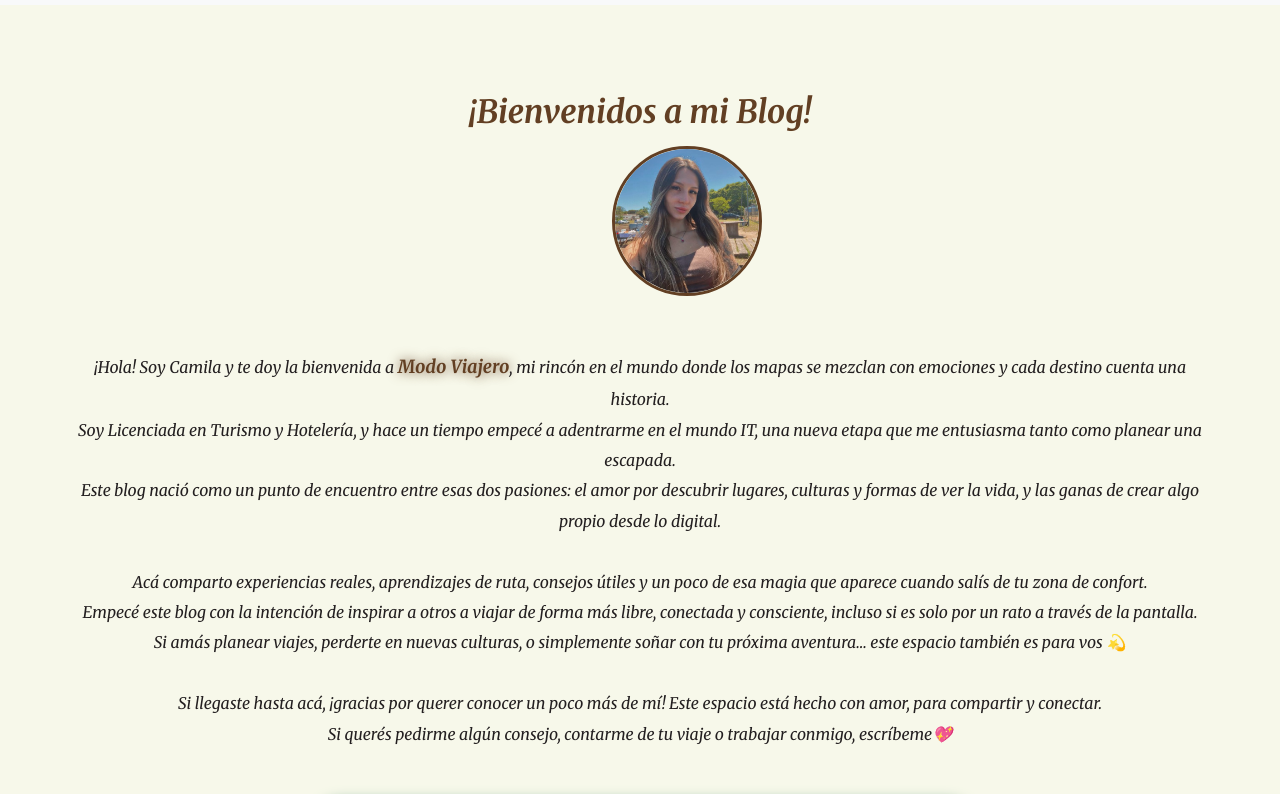
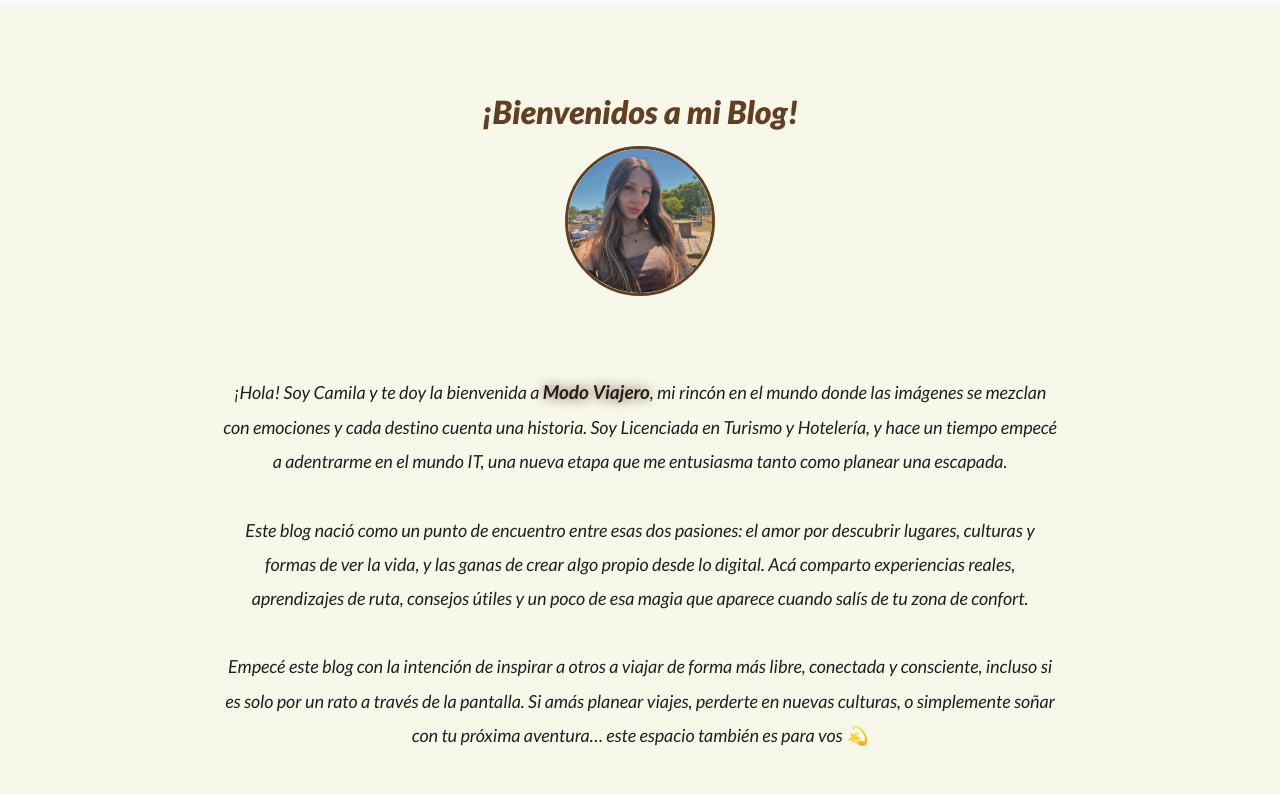
Before and after one commit to camivaldes5/travel-blog, a website: page Paginas/sobre-mi.html in a window 1280 px wide. Shown: the part 114-908 px from the top of the page. Drawn offline with nearby package versions, Linux system fonts and the light colour scheme.

Commit message:
Se suben cambios en sección Sobre Mi

```diff
--- a/Estilos/estilos.css
+++ b/Estilos/estilos.css
@@ -8,11 +8,6 @@
 
 header {
   grid-area: header;
-}
-
-.menu-navegacion {
-  background-color: #d8f0e4a9;
-  border: #623f23;
 }
 
 .menu-navegacion a {
@@ -156,11 +151,9 @@ main {
 /* SOBRE MI */
 
 .bienvenida {
-  font-family: "Merriweather", sans-serif;
-  font-weight: 700;
+  font-family: "Lato", sans-serif;
+  font-weight: 800;
   color: #623f23;
-  padding-left: 410px;
-  padding-right: 410px;
   margin-top: 88px;
   margin-bottom: 15px;
   font-style: italic;
@@ -169,22 +162,22 @@ main {
 
 .presentacion {
   margin-bottom: 50px;
-  font-family: "Merriweather", sans-serif;
+  margin-right: 220px;
+  margin-left: 220px;
+  font-family: "Lato", sans-serif;
   color: #231f20;
   font-weight: 400;
   font-style: italic;
   text-align: center;
-  margin-right: 70px;
-  margin-left: 70px;
-  font-size: medium;
+  font-size: 18px;
   line-height: 1.9;
 }
 
 #nombre {
   font-weight: 700;
-  color: #623f23;
-  font-family: "Merriweather", sans-serif;
-  font-size: 18px;
+  color: #231f20;
+  font-family: "Lato", sans-serif;
+  font-size: 19px;
   text-shadow: 0 0 12px #6d4d32;
 }
 
@@ -455,12 +448,19 @@ textarea {
   margin-bottom: 3rem;
 }
 
+.section__sobremi {
+  display: flex;
+  flex-direction: column;
+  align-items: center;
+  justify-content: center;
+  text-align: center;
+}
+
 .mi-foto {
   height: 150px;
   width: 150px;
   border-radius: 50%;
   margin-bottom: 30px;
-  margin-left: 612px;
   border-style: solid;
   border-color: #623f23;
   text-align: center;
--- a/Paginas/sobre-mi.html
+++ b/Paginas/sobre-mi.html
@@ -118,7 +118,7 @@
       </nav>
     </header>
     <main>
-      <section>
+      <section class="section__sobremi">
         <h2 class="bienvenida">¡Bienvenidos a mi Blog!</h2>
         <img
           src="/Imagenes/Sin título.jpg"
@@ -127,33 +127,28 @@
         /><br /><br />
         <p class="presentacion">
           ¡Hola! Soy Camila y te doy la bienvenida a
-          <span id="nombre">Modo Viajero</span>, mi rincón en el mundo donde los
-          mapas se mezclan con emociones y cada destino cuenta una historia.
-          <br />
+          <span id="nombre">Modo Viajero</span>, mi rincón en el mundo donde las
+          imágenes se mezclan con emociones y cada destino cuenta una historia.
           Soy Licenciada en Turismo y Hotelería, y hace un tiempo empecé a
           adentrarme en el mundo IT, una nueva etapa que me entusiasma tanto
-          como planear una escapada. <br />
+          como planear una escapada. <br /><br />
           Este blog nació como un punto de encuentro entre esas dos pasiones: el
           amor por descubrir lugares, culturas y formas de ver la vida, y las
-          ganas de crear algo propio desde lo digital. <br />
-          <br />
-
-          Acá comparto experiencias reales, aprendizajes de ruta, consejos
-          útiles y un poco de esa magia que aparece cuando salís de tu zona de
-          confort. <br />
+          ganas de crear algo propio desde lo digital. Acá comparto experiencias
+          reales, aprendizajes de ruta, consejos útiles y un poco de esa magia
+          que aparece cuando salís de tu zona de confort. <br /><br />
 
           Empecé este blog con la intención de inspirar a otros a viajar de
           forma más libre, conectada y consciente, incluso si es solo por un
-          rato a través de la pantalla. <br />
-
-          Si amás planear viajes, perderte en nuevas culturas, o simplemente
-          soñar con tu próxima aventura… este espacio también es para vos 💫
+          rato a través de la pantalla. Si amás planear viajes, perderte en
+          nuevas culturas, o simplemente soñar con tu próxima aventura… este
+          espacio también es para vos 💫
           <br /><br />
 
           Si llegaste hasta acá, ¡gracias por querer conocer un poco más de mí!
-          Este espacio está hecho con amor, para compartir y conectar.<br />
-          Si querés pedirme algún consejo, contarme de tu viaje o trabajar
-          conmigo, escríbeme💖
+          Este espacio está hecho con amor, para compartir y conectar. Si querés
+          pedirme algún consejo, contarme de tu viaje o trabajar conmigo,
+          escríbeme💖
         </p>
       </section>
       <section>
```
